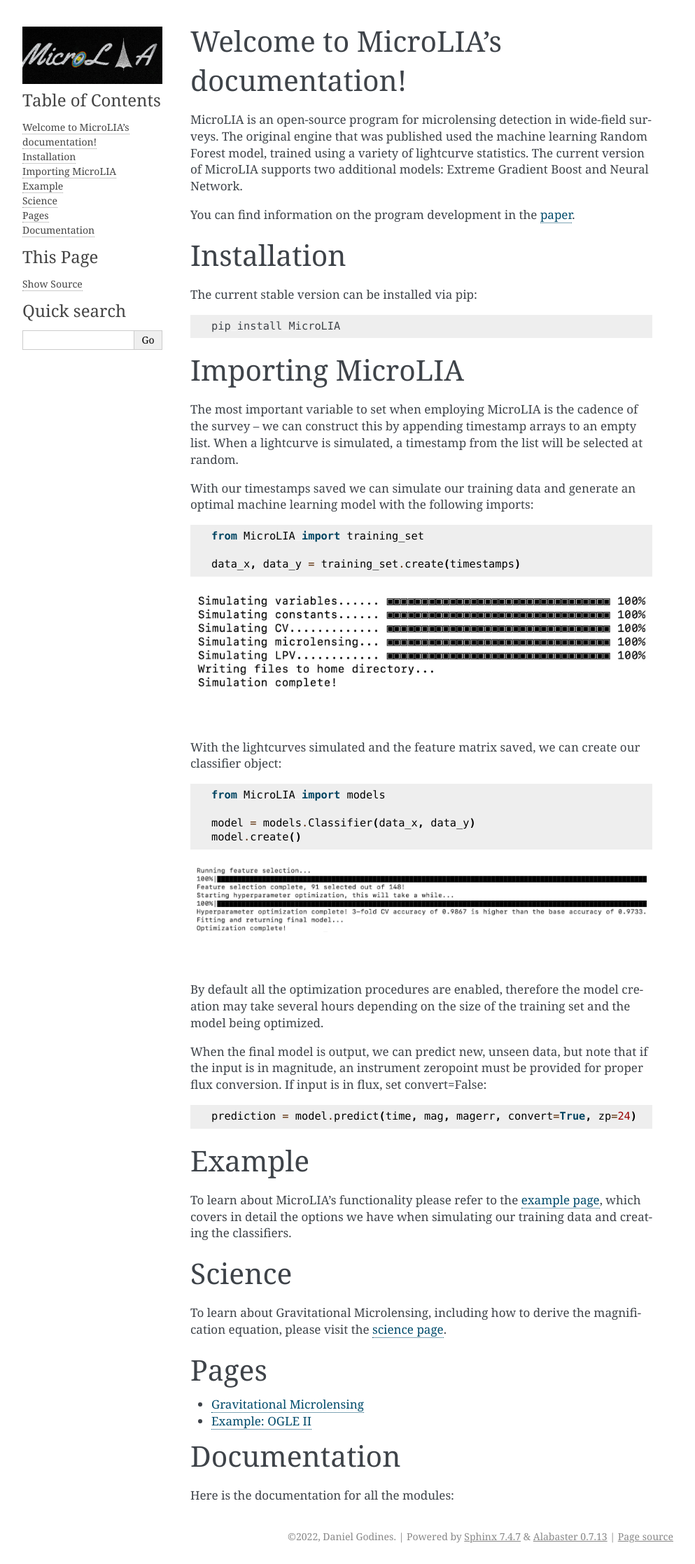
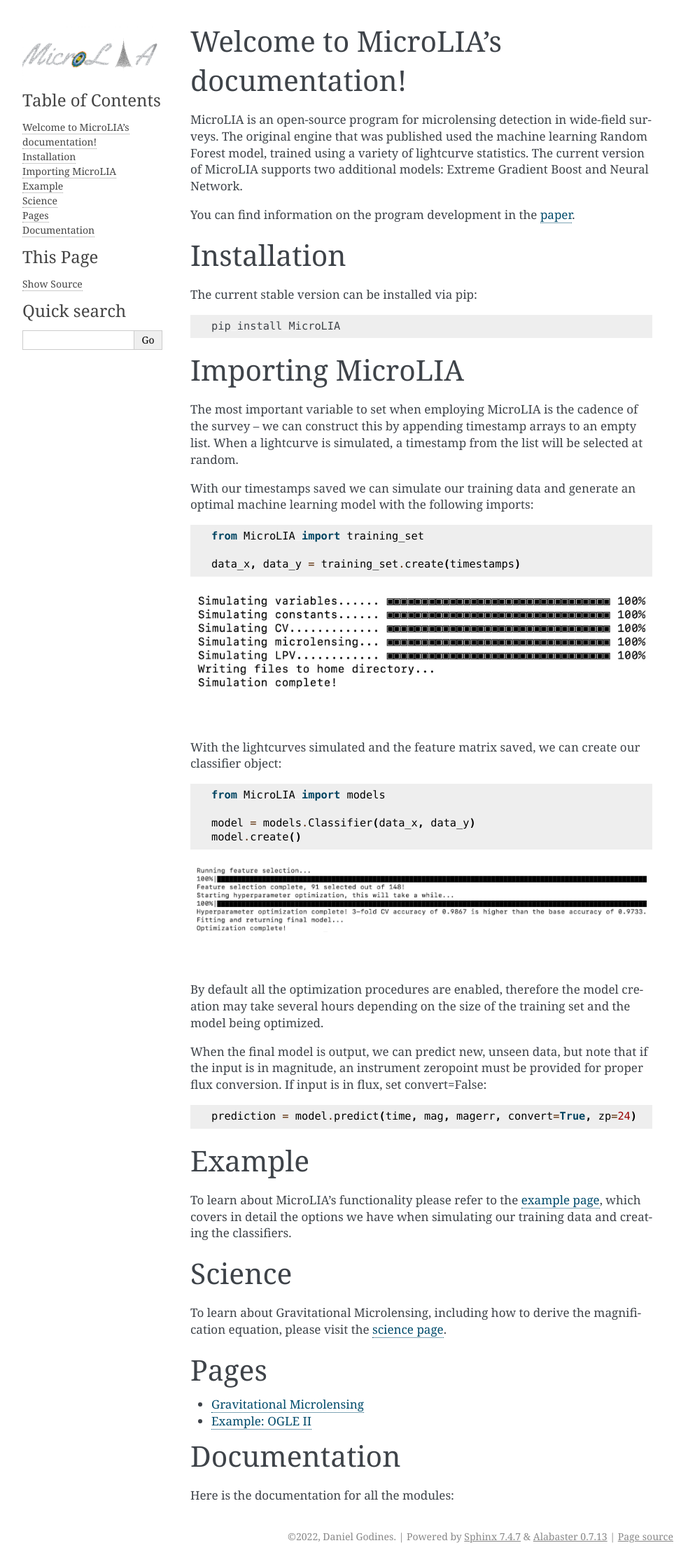
Before and after one commit to Professor-G/MicroLIA, a Sphinx documentation site: the page built from docs/index.rst, in a window 1280 px wide. Shown: the whole page at 70% size, without its empty margins (148-1141 px from the left). Built offline with Sphinx 7.4.7, drawn with Linux system fonts in a browser that asks for light colours; formulas are drawn with MathJax 3; pages that are not in the unit, such as notebooks, are missing from menus.

Commit message:
remove logo bkg

```diff
--- a/docs/conf.py
+++ b/docs/conf.py
@@ -94,7 +94,7 @@
 #
 # html_theme_options = {}
 html_static_path = ["./source/_static"]
-html_logo = "./source/_static/MicroLIA_logo.png"
+html_logo = "./source/_static/new_MicroLIA_logo.png"
 html_theme_options = {"logo_only": True}
 
 # Add any paths that contain custom static files (such as style sheets) here,
```
Also changed, not shown: docs/source/_static/new_MicroLIA_logo.png (added), 2 other files.
